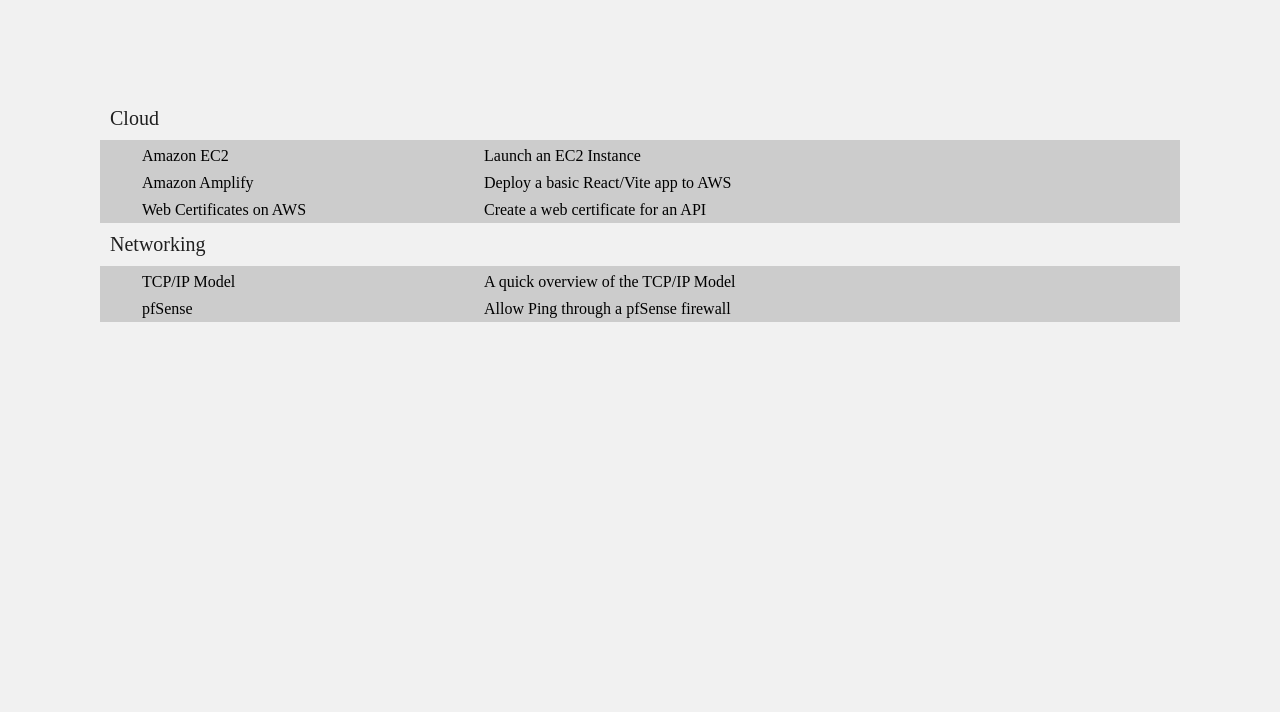
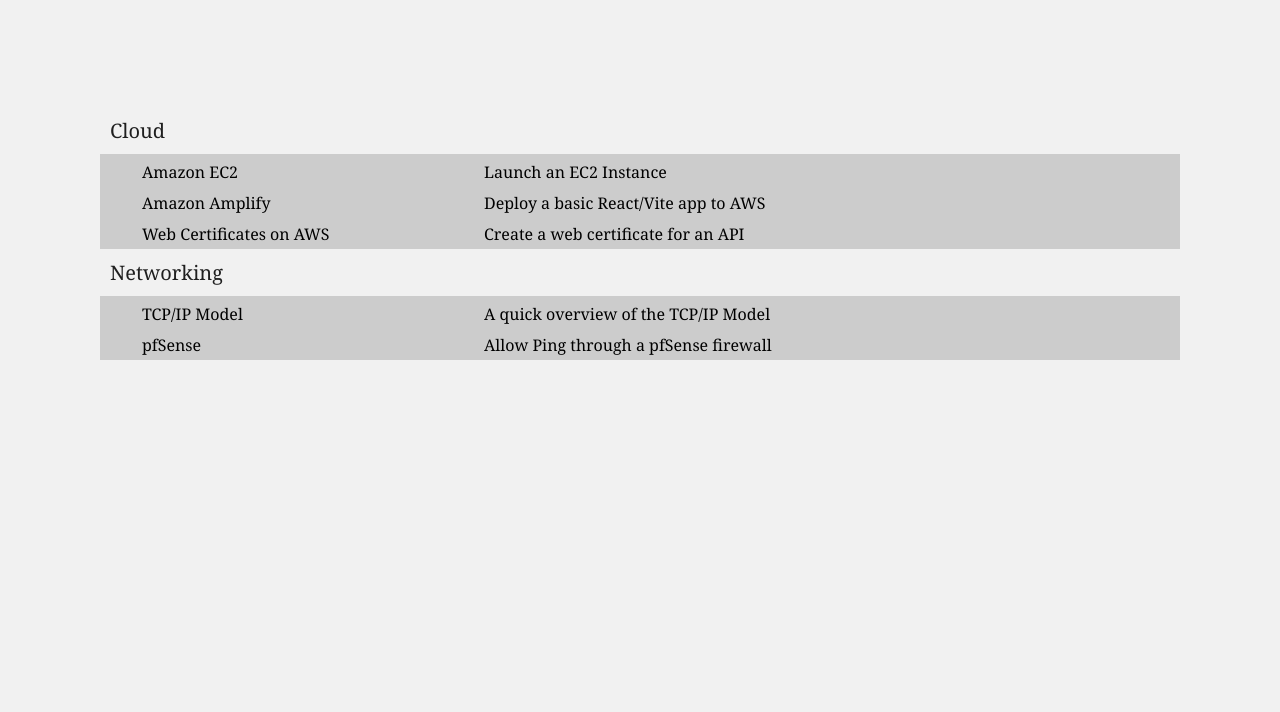
Before and after one commit to jaz-it/website, a plain HTML site: page index.html in a window 1280 px wide. Shown: the part 88-800 px from the top of the page. Drawn offline with Linux system fonts and the light colour scheme.

Commit message:
Update styling for main page

```diff
--- a/style.css
+++ b/style.css
@@ -2,7 +2,7 @@
     text-decoration: none;
     background-color: rgb(241, 241, 241);
     margin: 0px;
-    font-family: Baskerville;
+    font-family: Baskerville, Georgia, 'Times New Roman', Times, serif;
     font-size: 16px;
 }
 
```
